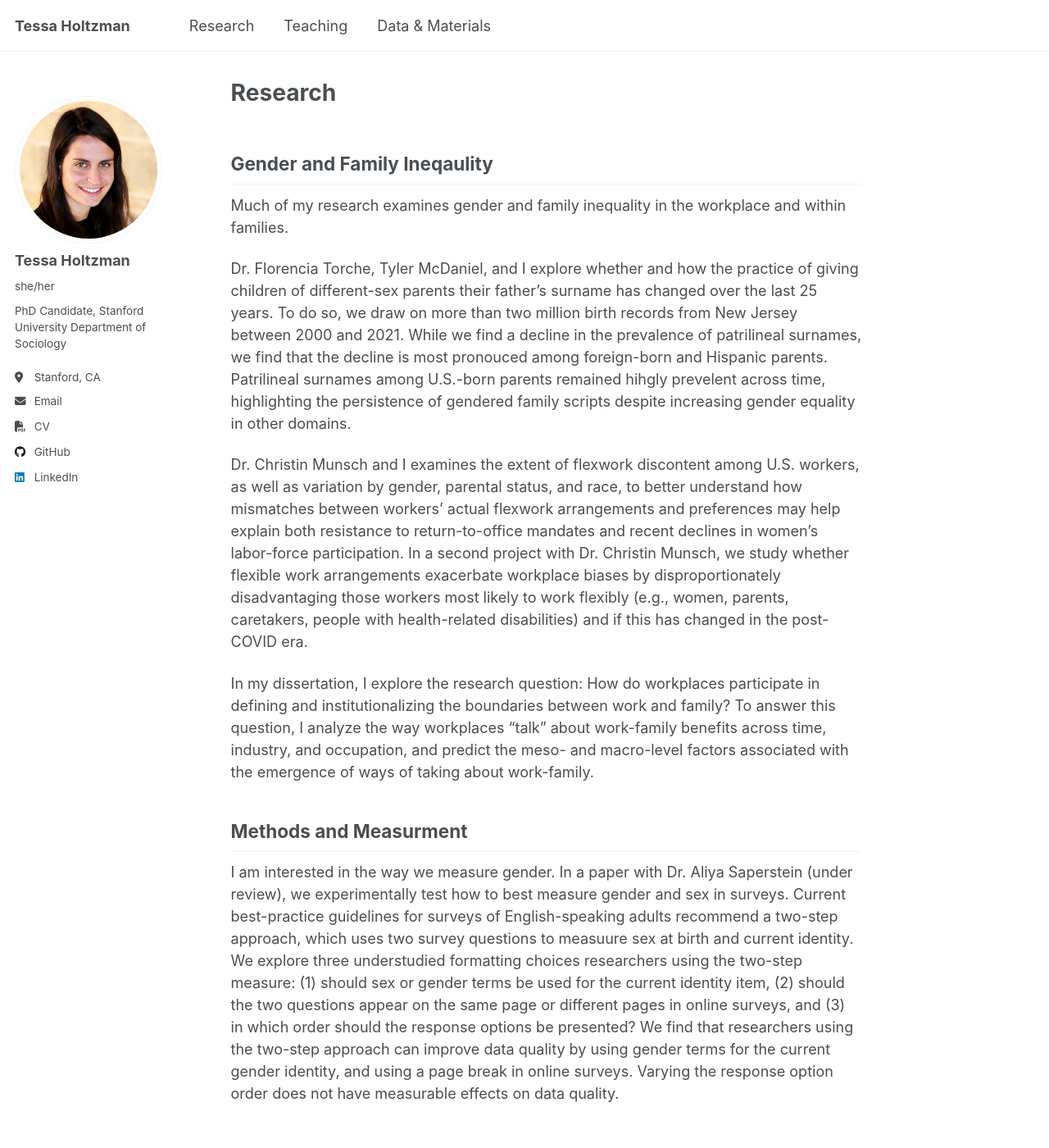
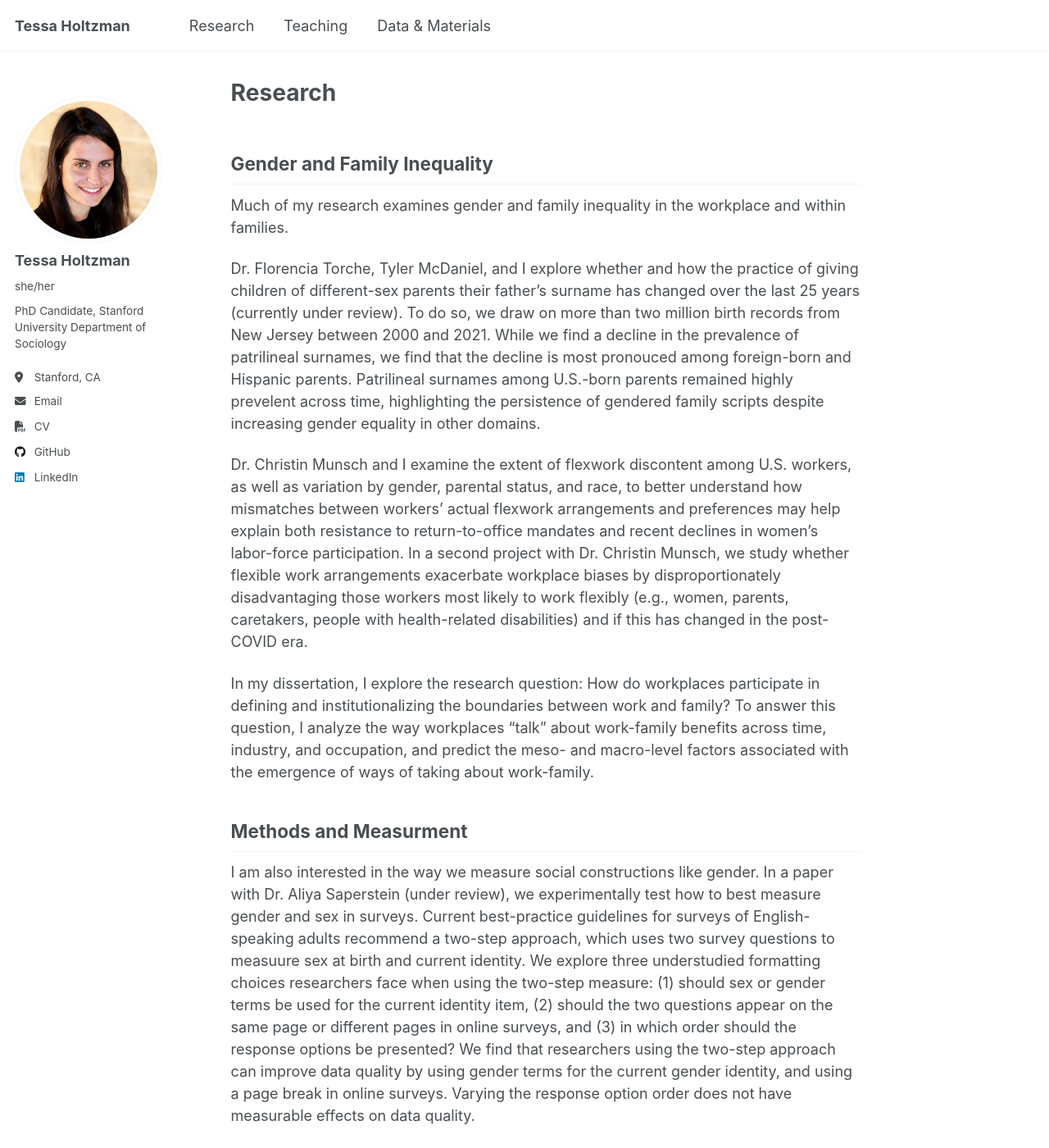
Before and after one commit to tessaholtzman/tessaholtzman.github.io, a Jekyll site: the page built from _pages/research.md, in a window 1280 px wide and 1400 px high. Shown: the whole window at 82% size. Built offline with Jekyll 4.4.1, drawn with Linux system fonts in a browser that asks for light colours; a script that is not in the unit is left out.

Commit message:
fixed several typos

```diff
--- a/_pages/research.md
+++ b/_pages/research.md
@@ -5,15 +5,14 @@ layout: single
 author_profile: true
 ---
 
-## Gender and Family Ineqaulity
+## Gender and Family Inequality
 Much of my research examines gender and family inequality in the workplace and within families.
 
-Dr. Florencia Torche, Tyler McDaniel, and I explore whether and how the practice of giving children of different-sex parents their father’s surname has changed over the last 25 years. To do so, we draw on more than two million birth records from New Jersey between 2000 and 2021. While we find a decline
-in the prevalence of patrilineal surnames, we find that the decline is most pronouced among foreign-born and Hispanic parents. Patrilineal surnames among U.S.-born parents remained hihgly prevelent across time, highlighting the persistence of gendered family scripts despite increasing gender equality in other domains.
+Dr. Florencia Torche, Tyler McDaniel, and I explore whether and how the practice of giving children of different-sex parents their father’s surname has changed over the last 25 years (currently under review). To do so, we draw on more than two million birth records from New Jersey between 2000 and 2021. While we find a decline in the prevalence of patrilineal surnames, we find that the decline is most pronouced among foreign-born and Hispanic parents. Patrilineal surnames among U.S.-born parents remained highly prevelent across time, highlighting the persistence of gendered family scripts despite increasing gender equality in other domains.
 
-Dr. Christin Munsch and I examines the extent of flexwork discontent among U.S. workers, as well as variation by gender, parental status, and race, to better understand how mismatches between workers’ actual flexwork arrangements and preferences may help explain both resistance to return-to-office mandates and recent declines in women’s labor-force participation. In a second project with Dr. Christin Munsch, we study whether flexible work arrangements exacerbate workplace biases by disproportionately disadvantaging those workers most likely to work flexibly (e.g., women, parents, caretakers, people with health-related disabilities) and if this has changed in the post-COVID era.
+Dr. Christin Munsch and I examine the extent of flexwork discontent among U.S. workers, as well as variation by gender, parental status, and race, to better understand how mismatches between workers’ actual flexwork arrangements and preferences may help explain both resistance to return-to-office mandates and recent declines in women’s labor-force participation. In a second project with Dr. Christin Munsch, we study whether flexible work arrangements exacerbate workplace biases by disproportionately disadvantaging those workers most likely to work flexibly (e.g., women, parents, caretakers, people with health-related disabilities) and if this has changed in the post-COVID era.
 
 In my dissertation, I explore the research question: How do workplaces participate in defining and institutionalizing the boundaries between work and family? To answer this question, I analyze the way workplaces “talk” about work-family benefits across time, industry, and occupation, and predict the meso- and macro-level factors associated with the emergence of ways of taking about work-family.
 
 ## Methods and Measurment
-I am interested in the way we measure gender. In a paper with Dr. Aliya Saperstein (under review), we experimentally test how to best measure gender and sex in surveys. Current best-practice guidelines for surveys of English-speaking adults recommend a two-step approach, which uses two survey questions to measuure sex at birth and current identity. We explore three understudied formatting choices researchers using the two-step measure: (1) should sex or gender terms be used for the current identity item, (2) should the two questions appear on the same page or different pages in online surveys, and (3) in which order should the response options be presented? We find that researchers using the two-step approach can improve data quality by using gender terms for the current gender identity, and using a page break in online surveys. Varying the response option order does not have measurable effects on data quality.
+I am also interested in the way we measure social constructions like gender. In a paper with Dr. Aliya Saperstein (under review), we experimentally test how to best measure gender and sex in surveys. Current best-practice guidelines for surveys of English-speaking adults recommend a two-step approach, which uses two survey questions to measuure sex at birth and current identity. We explore three understudied formatting choices researchers face when using the two-step measure: (1) should sex or gender terms be used for the current identity item, (2) should the two questions appear on the same page or different pages in online surveys, and (3) in which order should the response options be presented? We find that researchers using the two-step approach can improve data quality by using gender terms for the current gender identity, and using a page break in online surveys. Varying the response option order does not have measurable effects on data quality.
```
Also changed, not shown: .github/workflows/scrape_talks.yml (deleted).
